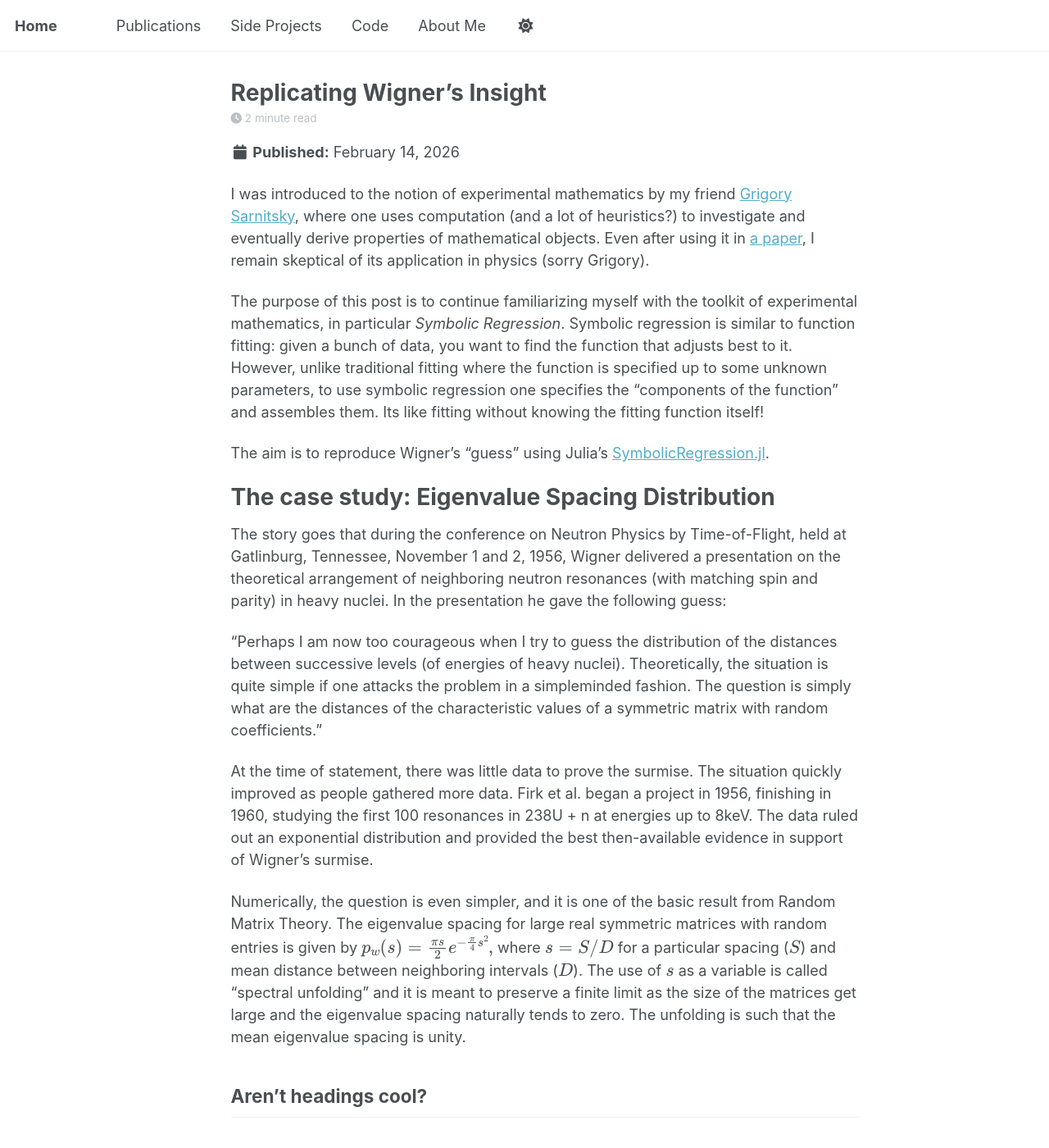
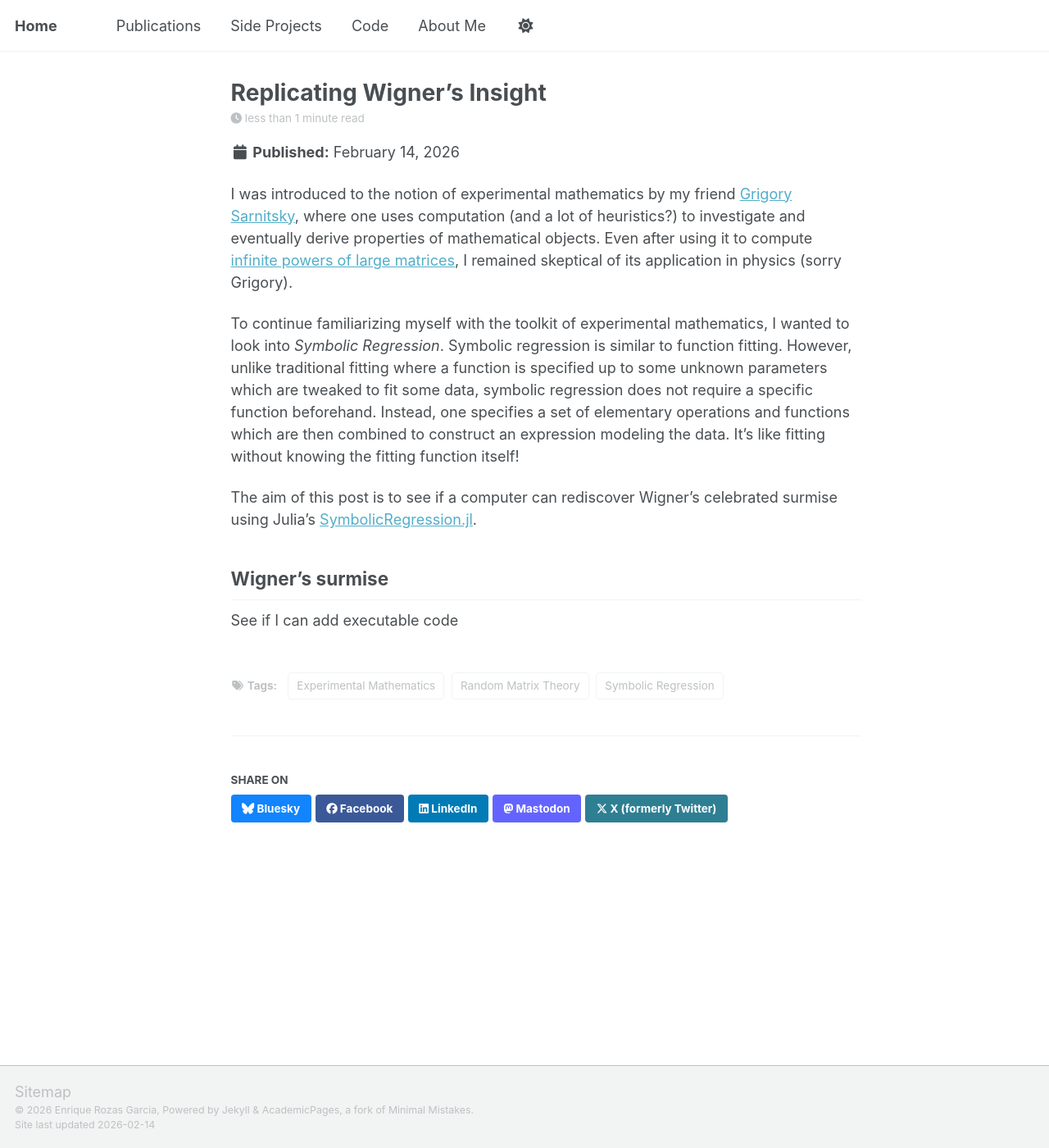
Before and after one commit to EnriqueRG/EnriqueRG.github.io, a Jekyll site: the page built from _posts/2026-02-14-post1.md, in a window 1280 px wide and 1400 px high. Shown: the whole window at 82% size. Built offline with Jekyll 4.4.1, drawn with Linux system fonts in a browser that asks for light colours; a script bundle is joined from its source files by our own code; library files that are not in the unit come from our copies.

Commit message:
Some text changes

```diff
--- a/_posts/2026-02-14-post1.md
+++ b/_posts/2026-02-14-post1.md
@@ -9,17 +9,17 @@ tags:
   - Experimental Mathematics
 ---
 
-I was introduced to the notion of experimental mathematics by my friend [Grigory Sarnitsky](https://sarnitsky.se/about.html), where one uses computation (and a lot of heuristics?) to investigate and eventually derive properties of mathematical objects. Even after using it in [a paper](https://enriquerg.github.io/publication/2024-09-23-paper3), I remain skeptical of its application in physics (sorry Grigory).
+I was introduced to the notion of experimental mathematics by my friend [Grigory Sarnitsky](https://sarnitsky.se/about.html), where one uses computation (and a lot of heuristics?) to investigate and eventually derive properties of mathematical objects. Even after using it to compute [infinite powers of large matrices](https://enriquerg.github.io/publication/2024-09-23-paper3), I remained skeptical of its application in physics (sorry Grigory).
 
-The purpose of this post is to continue familiarizing myself with the toolkit of experimental mathematics, in particular _Symbolic Regression_.  Symbolic regression is similar to function fitting: given a bunch of data, you want to find the function that adjusts best to it. However, unlike traditional fitting where the function is specified up to some unknown parameters, to use symbolic regression one specifies the "components of the function" and assembles them. Its like fitting without knowing the fitting function itself!
+To continue familiarizing myself with the toolkit of experimental mathematics, I wanted to look into _Symbolic Regression_.  Symbolic regression is similar to function fitting. However, unlike traditional fitting where a function is specified up to some unknown parameters which are tweaked to fit some data, symbolic regression does not require a specific function beforehand. Instead, one specifies a set of elementary operations and functions which are then combined to construct an expression modeling the data. It's like fitting without knowing the fitting function itself!
 
-The aim is to reproduce Wigner's "guess" using Julia's [SymbolicRegression.jl](https://juliapackages.com/p/symbolicregression).
+The aim of this post is to see if a computer can rediscover Wigner's celebrated surmise using Julia's [SymbolicRegression.jl](https://juliapackages.com/p/symbolicregression).
 
 
-The case study: Eigenvalue Spacing Distribution
-======
+Wigner's surmise
+------
 
-The story goes that during the conference on Neutron Physics by Time-of-Flight, held at Gatlinburg, Tennessee, November 1 and 2, 1956, Wigner delivered a presentation on the theoretical arrangement of neighboring neutron resonances (with matching spin and parity) in heavy nuclei. In the presentation he gave the following guess:
+<!-- The story goes that during the conference on Neutron Physics by Time-of-Flight, held at Gatlinburg, Tennessee, November 1 and 2, 1956, Wigner delivered a presentation on the theoretical arrangement of neighboring neutron resonances (with matching spin and parity) in heavy nuclei. In the presentation he gave the following guess:
 
 "Perhaps I am now too courageous when I try to guess the distribution of the distances between successive levels (of energies of heavy nuclei). Theoretically, the situation is quite simple if one attacks the problem in a simpleminded fashion. The question is simply what are the distances of the characteristic values of a symmetric matrix with random coefficients."
 
@@ -29,7 +29,6 @@ Numerically, the question is even simpler, and it is one of the basic result fro
 $$
 p_w(s) = \frac{\pi s}{2} e^{-\frac{\pi}{4} s^2},
 $$
-where $$s=S/D$$ for a particular spacing ($$S$$) and  mean distance between neighboring intervals ($$D$$). The use of $$s$$ as a variable is called "spectral unfolding" and it is meant to preserve a finite limit as the size of the matrices get large and the eigenvalue spacing naturally tends to zero. The unfolding is such that the mean eigenvalue spacing is unity.
+where $$s=S/D$$ for a particular spacing ($$S$$) and  mean distance between neighboring intervals ($$D$$). The use of $$s$$ as a variable is called "spectral unfolding" and it is meant to preserve a finite limit as the size of the matrices get large and the eigenvalue spacing naturally tends to zero. The unfolding is such that the mean eigenvalue spacing is unity. -->
 
-Aren't headings cool?
-------
+See if I can add executable code
```
